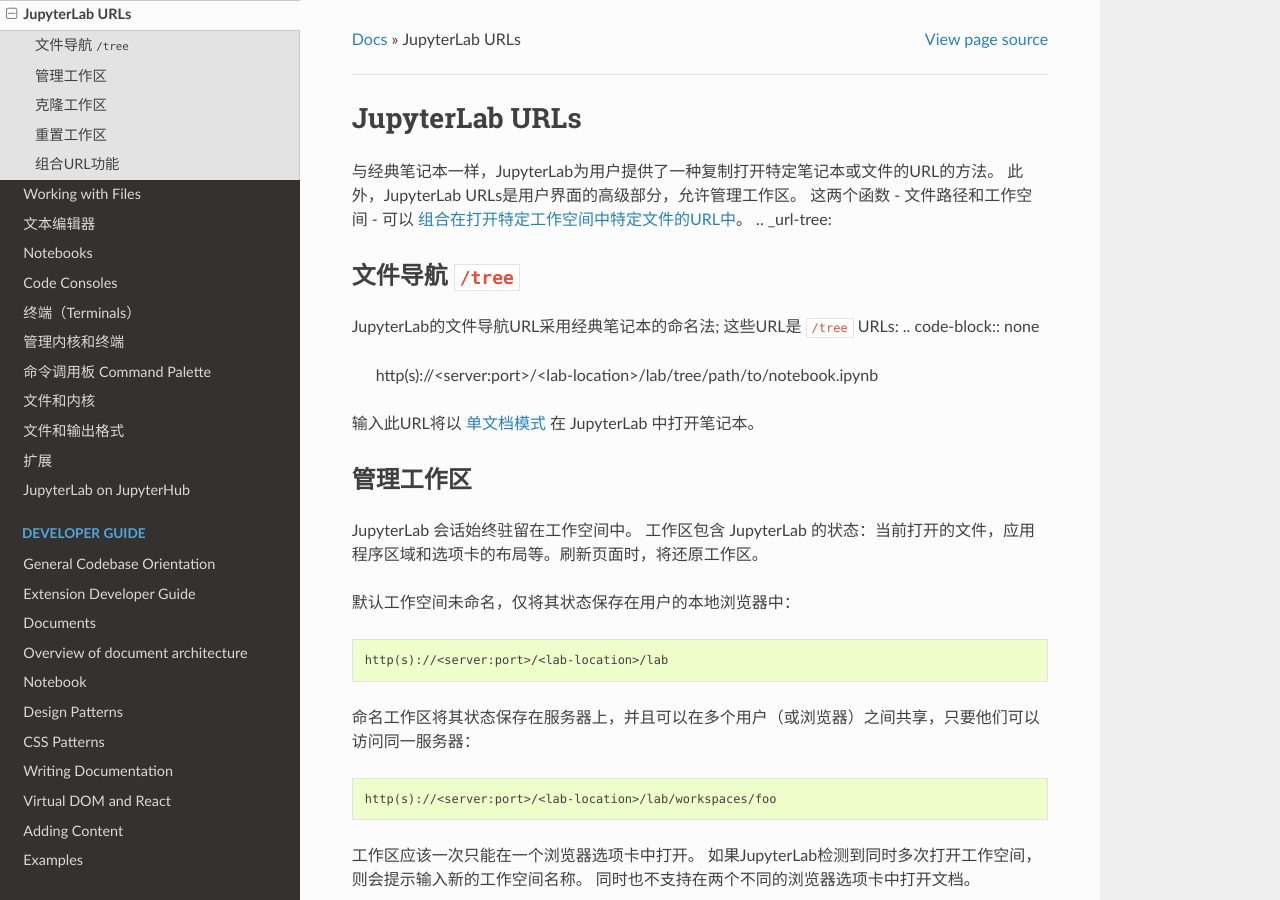
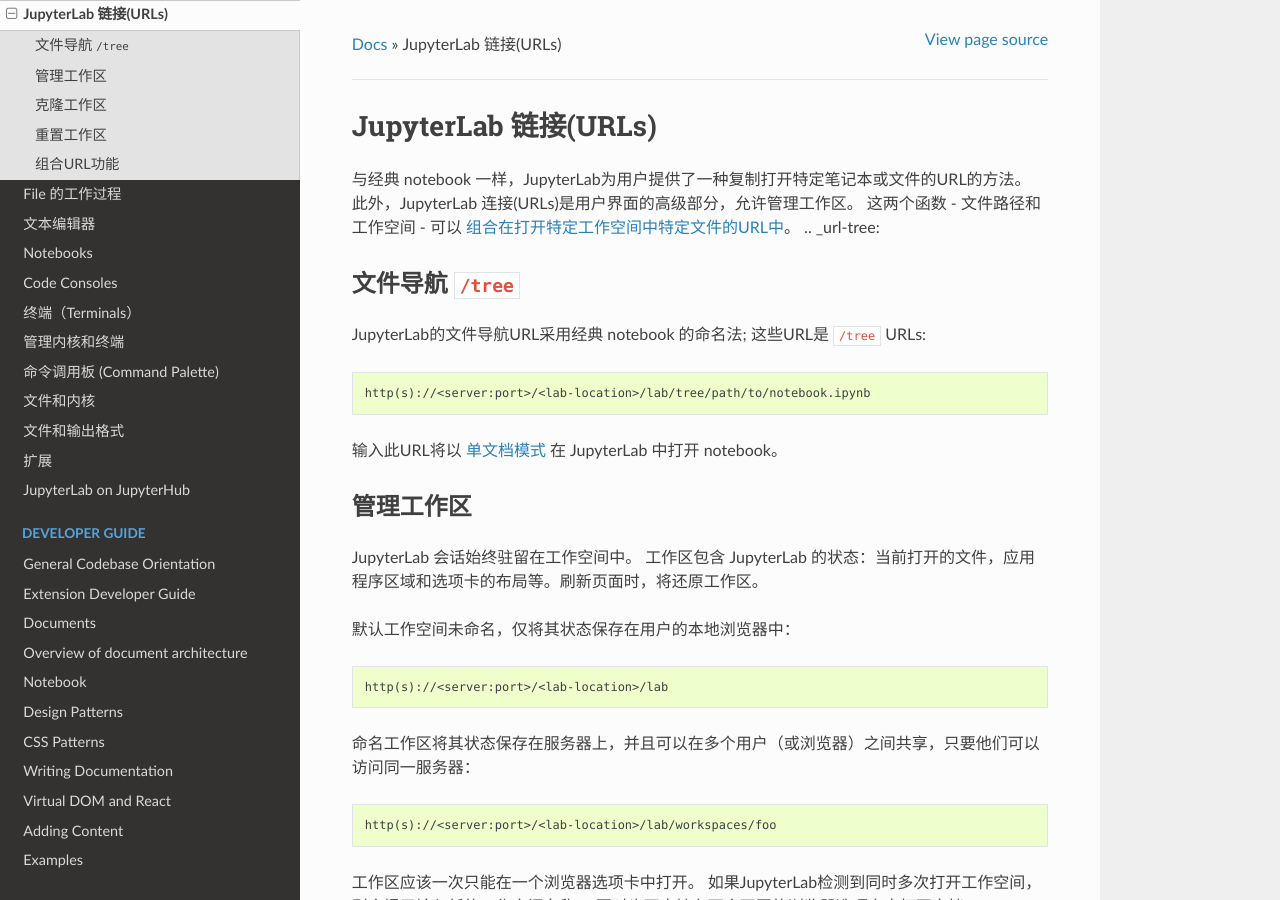
Before and after one commit to denlly/jupyter-doc, a Sphinx documentation site: the page built from docs/source/user/urls.rst, in a window 1280 px wide and 900 px high. Built offline with Sphinx 7.4.7 and the Read the Docs theme 2.0.0, drawn with Linux system fonts in a browser that asks for light colours.

Commit message:
urls 标题增加英文

```diff
--- a/docs/source/index.rst
+++ b/docs/source/index.rst
@@ -26,7 +26,7 @@
 
 .. toctree::
    :maxdepth: 1
-   :caption: User Guide
+   :caption: 用户手册
 
    user/interface
    user/urls
--- a/docs/source/user/commands.rst
+++ b/docs/source/user/commands.rst
@@ -1,7 +1,7 @@
 .. _commands:
 
-命令调用板 Command Palette
------------------------------
+命令调用板 (Command Palette)
+------------------------------------------
 
 JupyterLab中的所有用户操作都通过集中式命令系统进行处理。 这些命令在JupyterLab中共享和使用（菜单栏，上下文菜单，键盘快捷键等）。 左侧栏中的命令选项板提供了一种键盘驱动的方式来搜索和运行JupyterLab命令：
 
@@ -11,7 +11,7 @@
 
 .. _access-palette:
 
-可以使用键盘快捷键``Command/Ctrl Shift C``访问命令调用板：
+可以使用键盘快捷键 ``Command/Ctrl Shift C`` 访问命令调用板：
 
 .. raw:: html
 
--- a/docs/source/user/files.rst
+++ b/docs/source/user/files.rst
@@ -1,6 +1,6 @@
 .. _working-with-files:
 
-Working with Files
+File 的工作过程
 ------------------
 
 打开文件
--- a/docs/source/user/urls.rst
+++ b/docs/source/user/urls.rst
@@ -1,21 +1,22 @@
 .. _urls:
 
-JupyterLab URLs
----------------
+JupyterLab 链接(URLs)
+----------------------------
 
-与经典笔记本一样，JupyterLab为用户提供了一种复制打开特定笔记本或文件的URL的方法。 此外，JupyterLab URLs是用户界面的高级部分，允许管理工作区。 这两个函数 - 文件路径和工作空间 - 可以 :ref:`组合在打开特定工作空间中特定文件的URL中<url-combine>`。
+与经典 notebook 一样，JupyterLab为用户提供了一种复制打开特定笔记本或文件的URL的方法。 此外，JupyterLab 连接(URLs)是用户界面的高级部分，允许管理工作区。 这两个函数 - 文件路径和工作空间 - 可以 :ref:`组合在打开特定工作空间中特定文件的URL中<url-combine>`。
 .. _url-tree:
 
 文件导航 ``/tree``
 ~~~~~~~~~~~~~~~~~~~~~~~~~~~~~~
 
-JupyterLab的文件导航URL采用经典笔记本的命名法; 这些URL是 ``/tree`` URLs:
+JupyterLab的文件导航URL采用经典 notebook 的命名法; 这些URL是 ``/tree`` URLs:
+
 .. code-block:: none
 
   http(s)://<server:port>/<lab-location>/lab/tree/path/to/notebook.ipynb
 
 
-输入此URL将以 :ref:`单文档模式 <tabs>` 在 JupyterLab 中打开笔记本。
+输入此URL将以 :ref:`单文档模式 <tabs>` 在 JupyterLab 中打开 notebook。
 
 .. _url-workspaces:
 
```
